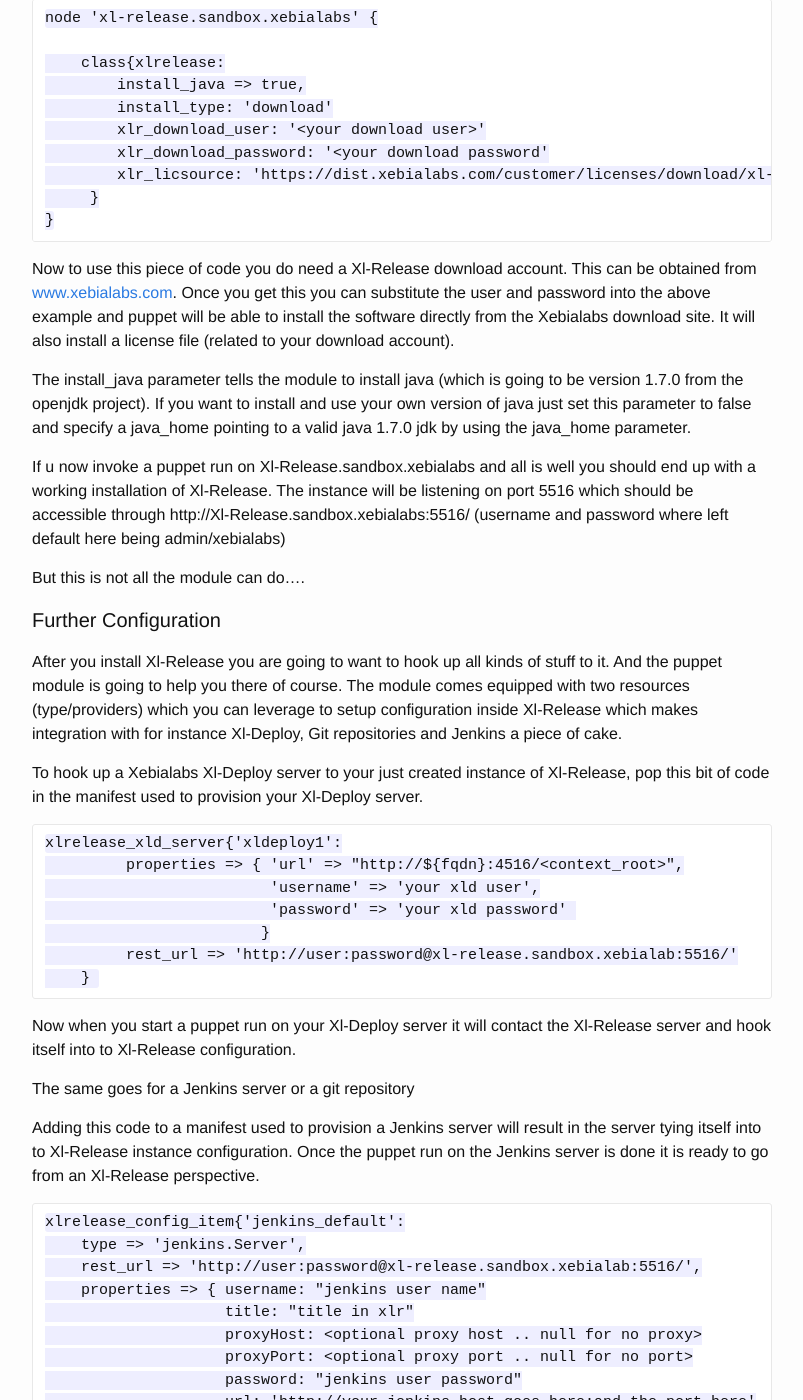
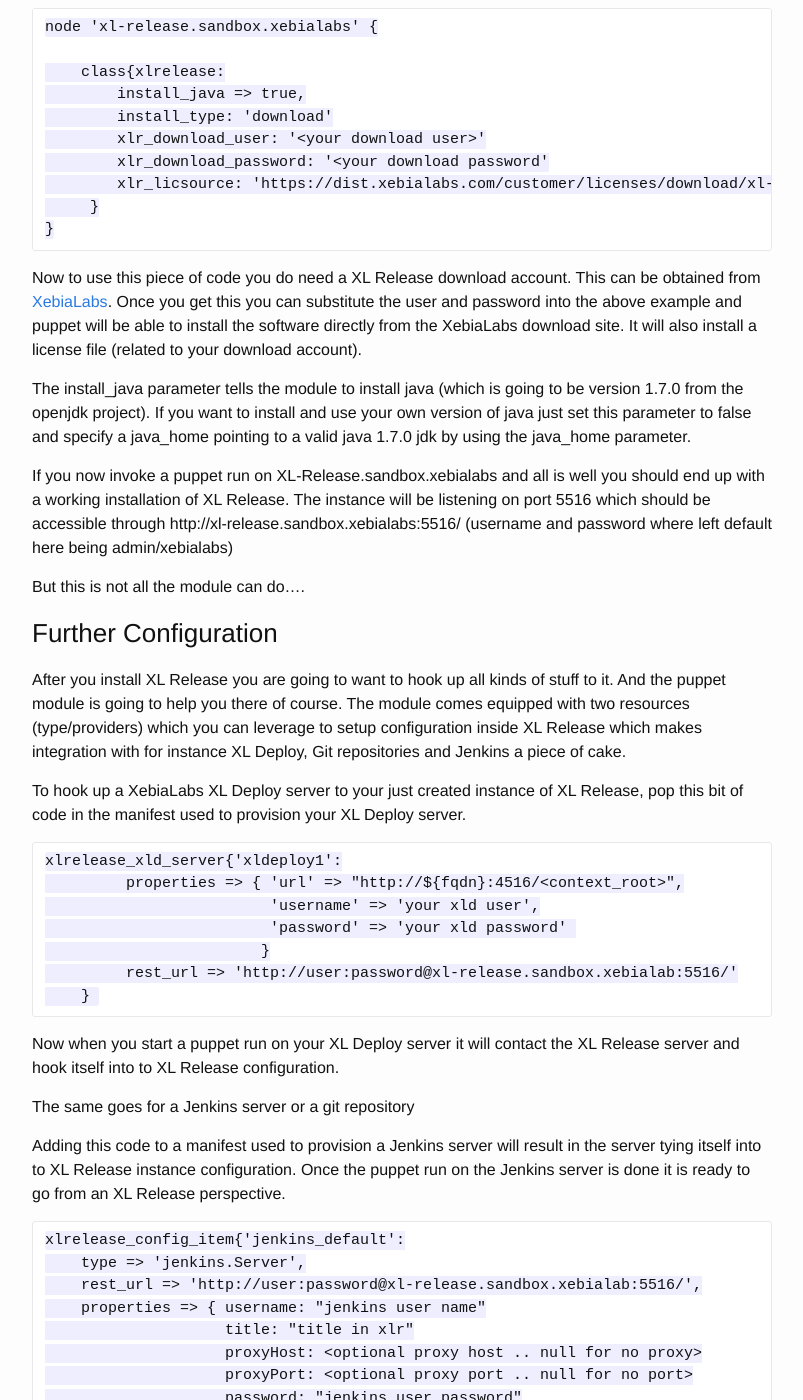
Before and after one commit to WianVos/wianvos.github.io, a Jekyll site: the page built from _posts/2015-04-15-How-to-setup-xebialabs-xl-release-using-puppet.markdown, in a window 1280 px wide and 1400 px high, scrolled down 857 px. Shown: the whole window, without its empty margins (238-1041 px from the left). Built offline with Jekyll 4.4.1, drawn with Linux system fonts in a browser that asks for light colours; some of the changed text lies outside the part shown.

Commit message:
Update 2015-04-15-How-to-setup-xebialabs-xl-release-using-puppet.markdown
Typo fixes (no contentual changes

```diff
--- a/_posts/2015-04-15-How-to-setup-xebialabs-xl-release-using-puppet.markdown
+++ b/_posts/2015-04-15-How-to-setup-xebialabs-xl-release-using-puppet.markdown
@@ -1,18 +1,18 @@
 ---
 layout: post
-title:  "How to setup Xebialabs Xl-Release using puppet"
+title:  "How to setup Xebialabs XL Release using puppet"
 date:   2015-04-15 14:14:00
-categories: Puppet Xl-Release tech
+categories: Puppet XL Release tech
 ---
 I finally got around to finishing my Puppet module for Xebialabs Xl-Release.
 And so now it's time to share and do a little blogumentation :-)
 
-Now i'm not really going to go into the inner workings of Xl-Release or Puppet because there is another time and place for that. But i would like to take the time and explain how to setup Xl-Release using my puppet module.
+Now I'm not really going to go into the inner workings of XL Release or Puppet because there is another time and place for that. But I would like to take the time and explain how to setup XL Release using my puppet module.
 
-#### Basic Usage
+### Basic Usage
 
-First off where gonna install the module. Now i've published the module on the [Puppetlabs forge](https://forge.puppetlabs.com/xebialabs/xlrelease) under the Xebialabs account but of course it is also available on [Github](https://github.com/xebialabs/puppet-xlrelease).
-Now if u are going to use the module i would recommend you always use the one on github because that is going to be the latest and greatest ... or not (suite yourself).
+First off where gonna install the module. Now i've published the module on the [Puppetlabs forge](https://forge.puppetlabs.com/xebialabs/xlrelease) under the XebiaLabs account but of course it is also available on [Github](https://github.com/xebialabs/puppet-xlrelease).
+Now if you are going to use the module I would recommend you always use the one on GitHub because that is going to be the latest and greatest ... or not (suit yourself).
 
 Now installing the module from the forge is fairly simple.
 On the commandline of a functional Puppet Master just do:
@@ -23,8 +23,8 @@
 
 and there you go: module installed.
 
-Now we need to wire it up and put it in a manifest for it to be useful and install an instance of Xl-Release on a machine.
-For this example i'm gonna pretend i have a machine called xl-release.sandbox.xebialabs (which i don't actually have of course :-)) and a puppet master.
+Now we need to wire it up and put it in a manifest for it to be useful and install an instance of XL Release on a machine.
+For this example I'm gonna pretend I have a machine called xl-release.sandbox.xebialabs (which I don't actually have of course :-)) and a puppet master.
 
 On your puppet master add the following to your site.pp (or whatever manifest file is used to hold your node definitions)
 
@@ -40,23 +40,22 @@
          }
     }
 
-Now to use this piece of code you do need a Xl-Release download account. This can be obtained from [www.xebialabs.com](http://www.xebialabs.com). Once you get this you can substitute the user and password into the above example and puppet will be able to install the software directly from the Xebialabs download site.
-It will also install a license file (related to your download account).
+Now to use this piece of code you do need a XL Release download account. This can be obtained from [XebiaLabs](http://www.xebialabs.com). Once you get this you can substitute the user and password into the above example and puppet will be able to install the software directly from the XebiaLabs download site. It will also install a license file (related to your download account).
 
 The install_java parameter tells the module to install java (which is going to be version 1.7.0 from the openjdk project).
  If you want to install and use your own version of java just set this parameter to false and specify a java_home pointing to a valid java 1.7.0 jdk by using the java_home parameter.
 
-If u now invoke a puppet run on Xl-Release.sandbox.xebialabs and all is well you should end up with a working installation of Xl-Release.
- The instance will be listening on port 5516 which should be accessible through http://Xl-Release.sandbox.xebialabs:5516/ (username and password where left default here being admin/xebialabs)
+If you now invoke a puppet run on XL-Release.sandbox.xebialabs and all is well you should end up with a working installation of XL Release.
+ The instance will be listening on port 5516 which should be accessible through http://xl-release.sandbox.xebialabs:5516/ (username and password where left default here being admin/xebialabs)
 
 But this is not all the module can do....
 
-#### Further Configuration
+### Further Configuration
 
-After you install Xl-Release you are going to want to hook up all kinds of stuff to it. And the puppet module is going to help you there of course.
-The module comes equipped with two resources (type/providers) which you can leverage to setup configuration inside Xl-Release which makes integration with for instance Xl-Deploy, Git repositories and Jenkins a piece of cake.
+After you install XL Release you are going to want to hook up all kinds of stuff to it. And the puppet module is going to help you there of course.
+The module comes equipped with two resources (type/providers) which you can leverage to setup configuration inside XL Release which makes integration with for instance XL Deploy, Git repositories and Jenkins a piece of cake.
 
-To hook up a Xebialabs Xl-Deploy server to your just created instance of Xl-Release, pop this bit of code in the manifest used to provision your Xl-Deploy server.
+To hook up a XebiaLabs XL Deploy server to your just created instance of XL Release, pop this bit of code in the manifest used to provision your XL Deploy server.
 
     xlrelease_xld_server{'xldeploy1':
              properties => { 'url' => "http://${fqdn}:4516/<context_root>",
@@ -66,12 +65,12 @@
              rest_url => 'http://user:password@xl-release.sandbox.xebialab:5516/'
         }
 
-Now when you start a puppet run on your Xl-Deploy server it will contact the Xl-Release server and hook itself into to Xl-Release configuration.
+Now when you start a puppet run on your XL Deploy server it will contact the XL Release server and hook itself into to XL Release configuration.
 
 The same goes for a Jenkins server or a git repository
 
-Adding this code to a manifest used to provision a Jenkins server will result in the server tying itself into to Xl-Release instance configuration.
-Once the puppet run on the Jenkins server is done it is ready to go from an Xl-Release perspective.
+Adding this code to a manifest used to provision a Jenkins server will result in the server tying itself into to XL Release instance configuration.
+Once the puppet run on the Jenkins server is done it is ready to go from an XL Release perspective.
 
     xlrelease_config_item{'jenkins_default':
         type => 'jenkins.Server',
@@ -85,7 +84,7 @@
                         }
     }
 
-And add this to a manifest to setup a git repository connection in Xl-Release.
+And add this to a manifest to setup a git repository connection in XL Release.
 
     xlrelease_config_item{'your_git_repo':
         type => 'git.Repository',
@@ -97,13 +96,13 @@
                        }
     }
 
-This allows you to setup Xl-Release and completely wire it from your puppet manifests, resulting in a ready to go infrastructure.
- Now take notice of the properties parameter. The values that are in the hash are dictated by the type of configuration item that's created in Xl-Release.
- If u crap these up the Puppet run will fail, but it won't be my fault :-) Keep that in mind before you open an issue on GitHub.
+This allows you to setup XL Release and completely wire it from your puppet manifests, resulting in a ready to go infrastructure.
+ Now take notice of the properties parameter. The values that are in the hash are dictated by the type of configuration item that's created in XL Release.
+ If you crap these up the Puppet run will fail, but it won't be my fault :-) Keep that in mind before you open an issue on GitHub.
 
 Enjoy.
 
-#### wrap up
+### Wrap up
 
 Now this module does more than described here but it's fairly well documented on github so please see that for more information.
 
@@ -113,8 +112,8 @@
 * Ldap integration
 * Plugin installation
 * Repo to database integration
-* Windows support ?? (looking for help here)
+* Windows support? (looking for help here)
 
 Feel free to use the module and submit issues and feature requests.
 
-Even better .. if u want to contribute just send in a pull request (don't forget to update the test set if u do) and i'll be happy to accommodate .
+Even better: if you want to contribute just send in a pull request (don't forget to update the test set if u do) and I'll be happy to accommodate .
```
